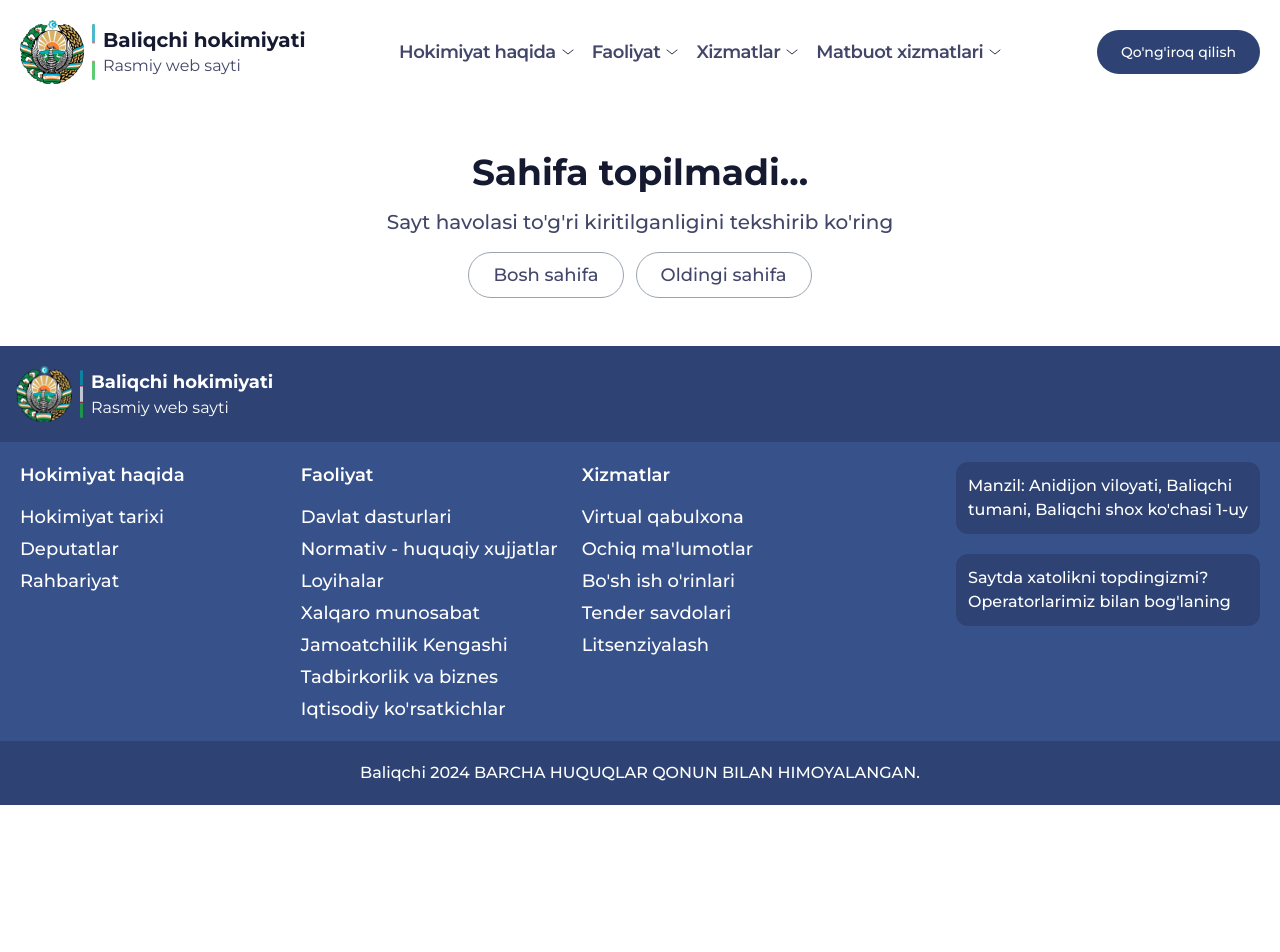
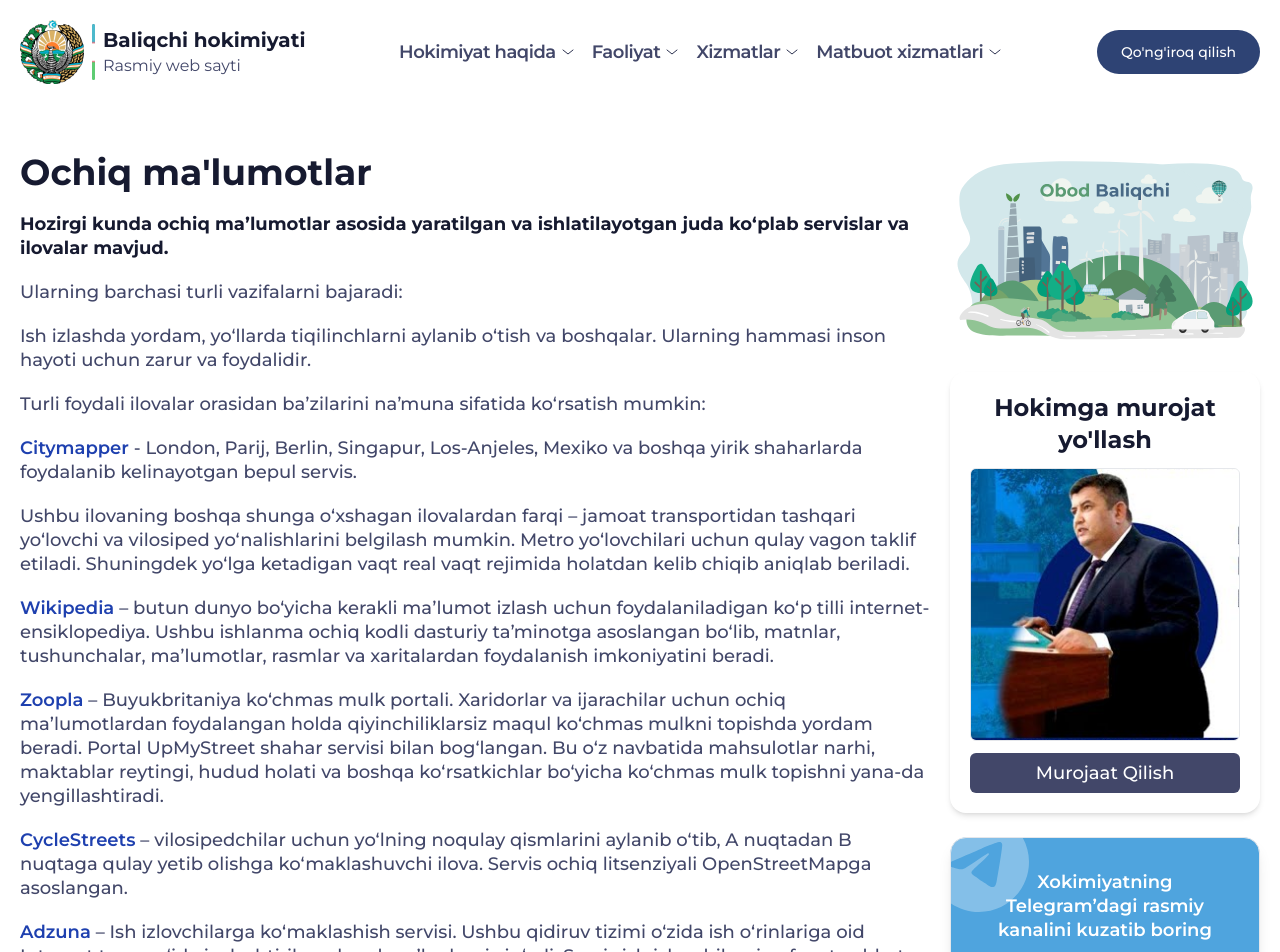
Before and after one commit to mryaxyobek/baliqchi, a React (Vite) app: page /service/ochiq-malumotlar in a window 1280 px wide. Shown: the top 952 px of the page. Before the commit the page ends 805 px from the top, so only its background shows below. Built offline with nearby package versions, Linux system fonts and the light colour scheme.

Commit message:
ochiq malumotlar

```diff
--- a/src/App.jsx
+++ b/src/App.jsx
@@ -23,6 +23,7 @@ import NotFound from './pages/NotFound';
 import StatistikMalumotlar from './pages/StatistikMalumotlar';
 import DavlatDasturlari from './pages/DavlatDasturlari';
 import HuquqiyHujjatlar from './pages/HuquqiyHujjatlar';
+import OchiqMalumotlar from './pages/OchiqMalumotlar';
 
 
 const App = () => {
@@ -52,6 +53,7 @@ const App = () => {
         </Route>
 
         <Route path='/service' element={<Service />} >
+          <Route path='ochiq-malumotlar' element={<OchiqMalumotlar />} />
         </Route>
         <Route path='*' element={<NotFound />} />
       </Route>
--- a/src/components/Header.jsx
+++ b/src/components/Header.jsx
@@ -55,15 +55,15 @@ const Header = () => {
                         <img src={coatOfArms} alt="flag" className="w-16 h-16 max-550:w-12 max-550:h-12 max-[350px]:hidden" />
                         <img src={flag} alt="flag" className="w-[3px] h-14 rounded-[1px] max-550:h-8 max-[350px]:hidden" />
                         <div>
-                            <h1 className="font-bold text-xl max-550:text-lg">Baliqchi hokimiyati</h1>
-                            <p className="text-base font-normal">Rasmiy web sayti</p>
+                            <h1 className="font-bold text-xl max-550:text-lg max-450:text-base">Baliqchi hokimiyati</h1>
+                            <p className="text-base font-normal max-450:text-sm max-450:font-medium">Rasmiy web sayti</p>
                         </div>
                     </Link>
                     {/* overlay */}
                     <div onClick={() => setOpenNavbarMenu(false)} className={`${openNavbarMenu ? 'block' : 'hidden'} fixed z-10 min-w-full h-screen bg-black bg-opacity-75 top-0 right-0`}></div>
 
                     {/* Nav */}
-                    <div className={`${openNavbarMenu ? 'translate-x-0' : 'max-950:translate-x-full'} flex flex-col z-20 max-950:fixed max-950:top-0 max-950:right-0 max-950:bg-white max-950:px-5 max-950:py-8 max-950:h-screen gap-8 max-950:max-w-[290px] max-950:w-full transition-all duration-300 max-950:overflow-y-auto`}>
+                    <div className={`${openNavbarMenu ? 'translate-x-0' : 'max-950:translate-x-full'} flex flex-col z-20 max-950:fixed max-950:top-0 max-950:right-0 max-950:bg-white max-950:px-5 max-950:py-8 max-950:h-screen gap-8 max-950:max-w-[290px] max-950:w-full transition-all duration-300 max-950:overflow-y-auto max-550:pt-6`}>
                         <button onClick={() => setOpenNavbarMenu(false)} className="hidden max-950:block ml-auto">
                             <img src={cross} alt="cross" className="w-10 h-10" />
                         </button>
@@ -133,16 +133,16 @@ const Header = () => {
                                         </div>
                                         <ul className={`${dropdown_3 ? '!block' : 'max-950:max-950-hidden'} dropdown_menu`}>
                                             <li className='menu_item'>
-                                                <Link to='/'>Virtual qabulxona</Link>
+                                                <a href='https://' target='_blank'>Virtual qabulxona</a>
                                             </li>
                                             <li className='menu_item'>
-                                                <Link to='/contact'>Ochiq ma'lumotlar</Link>
+                                                <Link to='/service/ochiq-malumotlar'>Ochiq ma'lumotlar</Link>
                                             </li>
                                             <li className='menu_item'>
-                                                <Link to='/contact'>Bo'sh ish o'rinlari</Link>
+                                                <Link to='/service/'>Bo'sh ish o'rinlari</Link>
                                             </li>
                                             <li className='menu_item'>
-                                                <Link to='/contact'>Tender savdolari</Link>
+                                                <Link to='/service/'>Tender savdolari</Link>
                                             </li>
                                         </ul>
                                     </div>
--- /dev/null
+++ b/src/pages/OchiqMalumotlar.jsx
@@ -0,0 +1,52 @@
+import React, { useEffect } from 'react'
+// images
+import hokim from '../assets/images/other/hokim.png';
+import baliqchi from '../assets/images/svg/Frame.svg';
+const OchiqMalumotlar = () => {
+    useEffect(() => {
+        scrollTo(0, 0);
+    });
+    return (
+        <div className='py-12 max-800:py-10 max-550:pt-6'>
+            <div className="flex gap-5 container max-800:flex-col">
+                <div className='space-y-5'>
+                    <h1 className='mb-2'>Ochiq ma'lumotlar</h1>
+                    <strong className='block mb-8'>Hozirgi kunda ochiq maʼlumotlar asosida yaratilgan va ishlatilayotgan juda ko‘plab servislar va ilovalar mavjud.</strong>
+                    <p>Ularning barchasi turli vazifalarni bajaradi:</p>
+                    <p>Ish izlashda yordam, yo‘llarda tiqilinchlarni aylanib o‘tish va boshqalar. Ularning hammasi inson hayoti uchun zarur va foydalidir.</p>
+                    <p>Turli foydali ilovalar orasidan baʼzilarini naʼmuna sifatida ko‘rsatish mumkin:</p>
+                    <p><a className='text-blue-800 font-semibold' href="https://citymapper.com/moscow/apps">Citymapper</a> - London, Parij, Berlin, Singapur, Los-Anjeles, Mexiko va boshqa yirik shaharlarda foydalanib kelinayotgan bepul servis.</p>
+                    <p>Ushbu ilovaning boshqa shunga o‘xshagan ilovalardan farqi – jamoat transportidan tashqari yo‘lovchi va vilosiped yo‘nalishlarini belgilash mumkin. Metro yo‘lovchilari uchun qulay vagon taklif etiladi. Shuningdek yo‘lga ketadigan vaqt real vaqt rejimida holatdan kelib chiqib aniqlab beriladi.</p>
+                    <p><a className='text-blue-800 font-semibold' href="https://en.wikipedia.org/wiki/Wikipedia">Wikipedia</a> – butun dunyo bo‘yicha kerakli maʼlumot izlash uchun foydalaniladigan ko‘p tilli internet-ensiklopediya. Ushbu ishlanma ochiq kodli dasturiy taʼminotga asoslangan bo‘lib, matnlar, tushunchalar, maʼlumotlar, rasmlar va xaritalardan foydalanish imkoniyatini beradi.</p>
+                    <p><a className='text-blue-800 font-semibold' href="https://www.zoopla.co.uk/">Zoopla</a> – Buyukbritaniya ko‘chmas mulk portali. Xaridorlar va ijarachilar uchun ochiq maʼlumotlardan foydalangan holda qiyinchiliklarsiz maqul ko‘chmas mulkni topishda yordam beradi. Portal UpMyStreet shahar servisi bilan bog‘langan. Bu o‘z navbatida mahsulotlar narhi, maktablar reytingi, hudud holati va boshqa ko‘rsatkichlar bo‘yicha ko‘chmas mulk topishni yana-da yengillashtiradi.</p>
+                    <p><a className='text-blue-800 font-semibold' href="https://www.cyclestreets.net/">CycleStreets</a> – vilosipedchilar uchun yo‘lning noqulay qismlarini aylanib o‘tib, A nuqtadan B nuqtaga qulay yetib olishga ko‘maklashuvchi ilova. Servis ochiq litsenziyali OpenStreetMapga asoslangan.</p>
+                    <p><a className='text-blue-800 font-semibold' href="https://www.adzuna.co.uk/">Adzuna</a> – Ish izlovchilarga ko‘maklashish servisi. Ushbu qidiruv tizimi o‘zida ish o‘rinlariga oid Internet tarmog‘ida joylashtirilgan barcha eʼlonlarni yig‘adi. Servis ish izlovchilarni nafaqat suhbatga tayyorlaydi, shuningdek ish o‘rni uchun raqabat darajasi haqida ham maʼlumot beradi.</p>
+                </div>
+
+                <div className="min-w-[310px] space-y-6 max-800:hidden max-550:block max-550:min-w-0">
+                    <img src={baliqchi} alt="" className="w-full max-w-[310px] max-550:max-w-full" />
+                    <div className="p-5 w-full shadow-md rounded-2xl text-center space-y-3 max-1130:hidde max-550:block">
+
+                        <h3 className="font-bold text-2xl">Hokimga murojat yo'llash</h3>
+                        <img
+                            src={hokim}
+                            alt="Baliqchi tumani"
+                            className="w-full rounded-md border"
+                        />
+                        <button className="w-full bg-[#424769] text-white  py-2 rounded-md">Murojaat Qilish</button>
+                    </div>
+
+                    <div className="overflow-hidden relative p-5 py-8 shadow-lg border rounded-2xl text-center space-y-3 bg-[#4FA4DE] max-1130:hidde">
+                        <p className='relative text-white font-semibold z-10'>Xokimiyatning Telegram’dagi rasmiy kanalini kuzatib boring</p>
+                        <button className="relative bg-[#d7ddff] z-10 font-semibold py-2 px-5 rounded-md w-full text-[#424769]">Obuna bo'lish</button>
+                        <svg className='absolute z-0 -top-12 -left-8 opacity-30' width="120" height="120" viewBox="0 0 24 24" fill="none" xmlns="http://www.w3.org/2000/svg">
+                            <path fillRule="evenodd" clipRule="evenodd" d="M22 12C22 17.5228 17.5228 22 12 22C6.47715 22 2 17.5228 2 12C2 6.47715 6.47715 2 12 2C17.5228 2 22 6.47715 22 12ZM12.3583 9.38244C11.3857 9.787 9.44177 10.6243 6.52657 11.8944C6.05318 12.0827 5.8052 12.2669 5.78263 12.4469C5.74448 12.7513 6.12559 12.8711 6.64455 13.0343C6.71515 13.0565 6.78829 13.0795 6.86327 13.1038C7.37385 13.2698 8.06068 13.464 8.41773 13.4717C8.74161 13.4787 9.1031 13.3452 9.50219 13.0711C12.226 11.2325 13.632 10.3032 13.7202 10.2831C13.7825 10.269 13.8688 10.2512 13.9273 10.3032C13.9858 10.3552 13.98 10.4536 13.9738 10.48C13.9361 10.641 12.4401 12.0318 11.6659 12.7515C11.4246 12.9759 11.2534 13.135 11.2184 13.1714C11.14 13.2528 11.0601 13.3298 10.9833 13.4038C10.509 13.8611 10.1532 14.204 11.003 14.764C11.4114 15.0331 11.7381 15.2556 12.0641 15.4776C12.4201 15.7201 12.7752 15.9619 13.2347 16.2631C13.3517 16.3398 13.4635 16.4195 13.5724 16.4971C13.9867 16.7925 14.3589 17.0579 14.8188 17.0155C15.086 16.991 15.362 16.7397 15.5022 15.9903C15.8335 14.2193 16.4847 10.382 16.6352 8.80081C16.6484 8.66228 16.6318 8.48498 16.6185 8.40715C16.6051 8.32932 16.5773 8.21842 16.4761 8.13633C16.3563 8.03911 16.1714 8.01861 16.0886 8.02C15.7125 8.0267 15.1354 8.22735 12.3583 9.38244Z" fill="#fff" />
+                        </svg>
+                    </div>
+                </div>
+            </div>
+        </div>
+    )
+}
+
+export default OchiqMalumotlar
```
